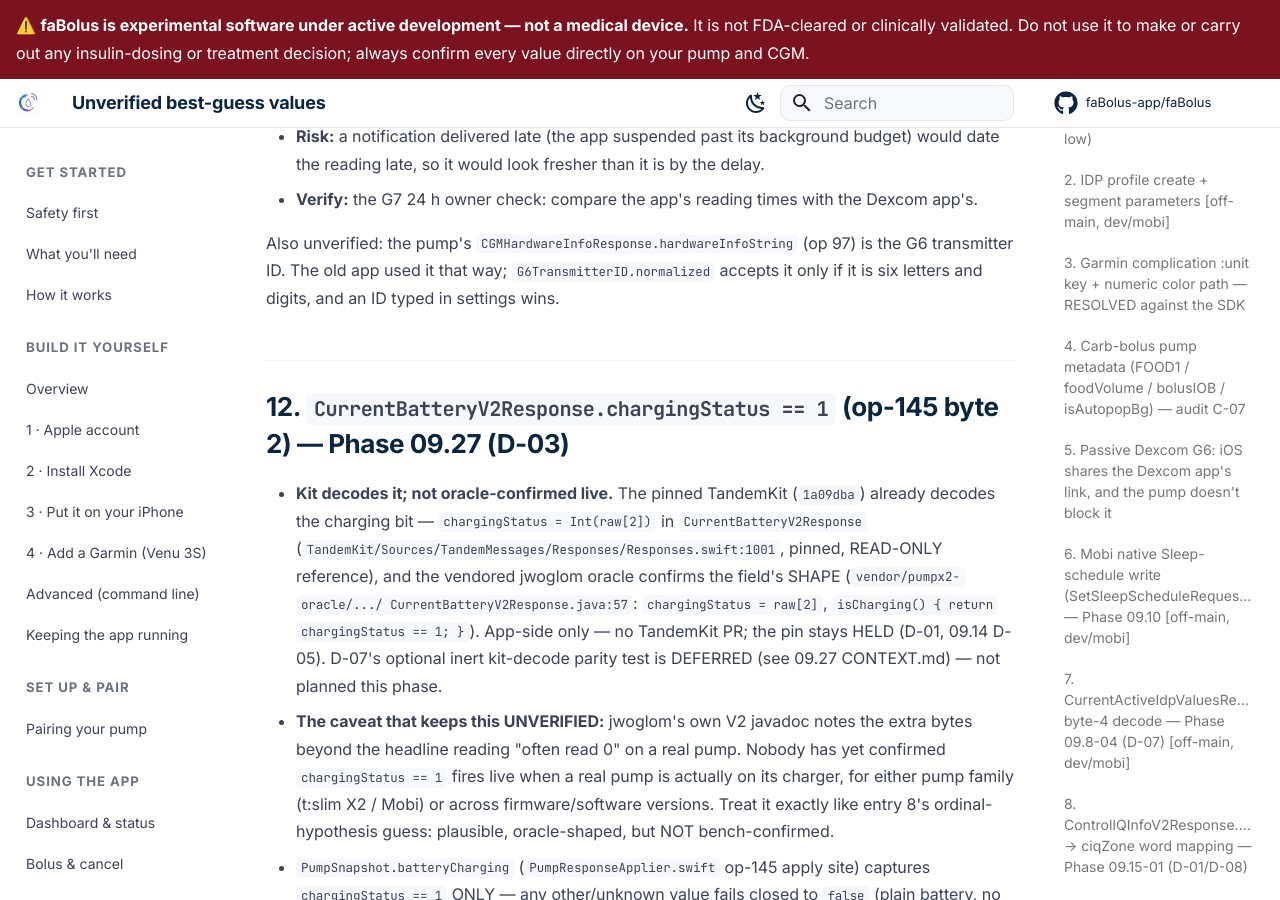
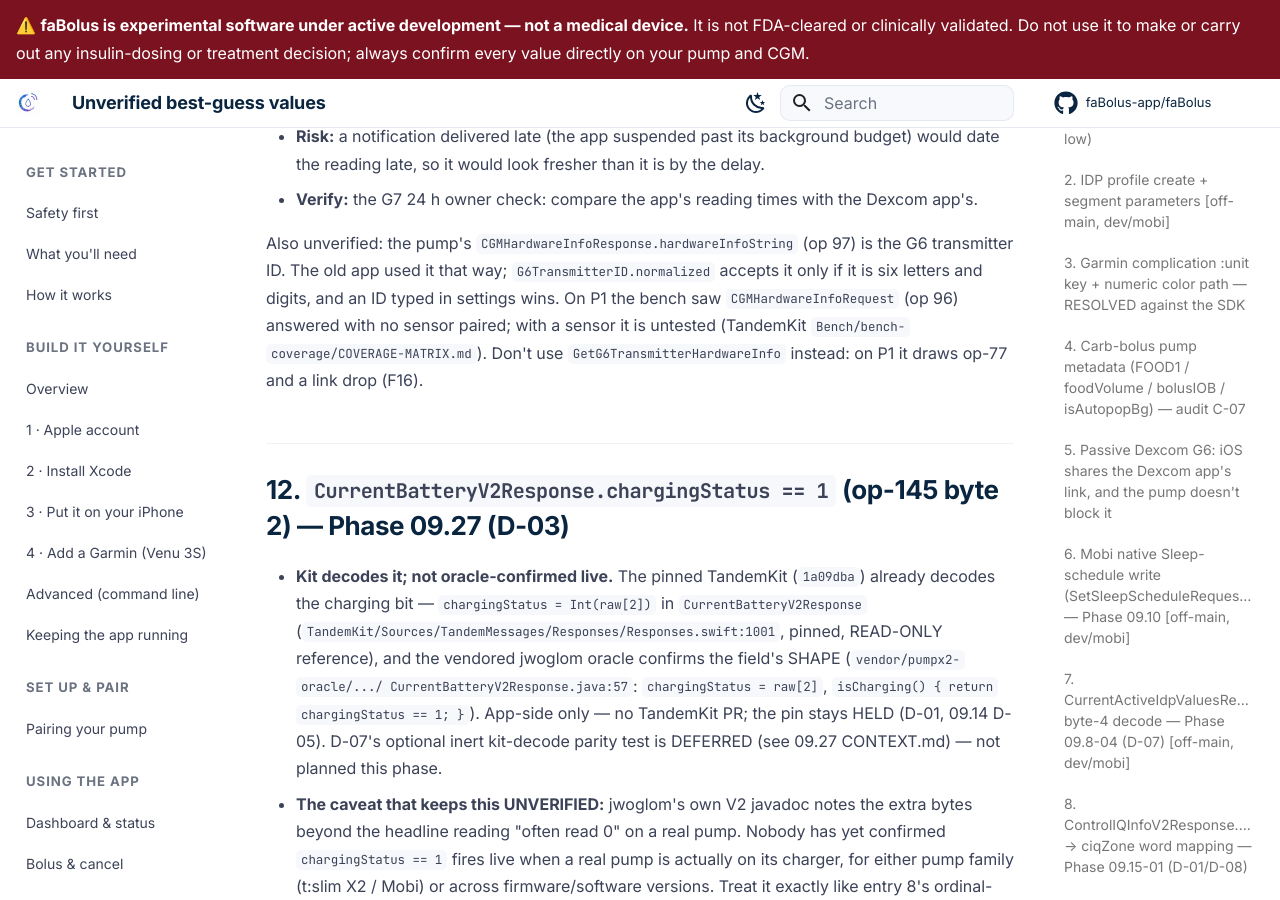
Before and after one commit to faBolus-app/faBolus, an MkDocs documentation site: the page built from docs/UNVERIFIED-GUESSES.md, in a window 1280 px wide and 900 px high, scrolled down 8687 px. Built offline with MkDocs 1.6.1 and Material for MkDocs 9.7.7, drawn with Linux system fonts in a browser that asks for light colours; comment, search, counter and statistics services are not loaded.

Commit message:
docs(cgm): the pump's G6 ID read is bench-checked only without a sensor
Co-Authored-By: Claude Opus 5.5 <noreply@anthropic.com>

```diff
--- a/docs/UNVERIFIED-GUESSES.md
+++ b/docs/UNVERIFIED-GUESSES.md
@@ -246,7 +246,9 @@ branch and must still be resolved before any reintegration onto `main`; entries
 
 Also unverified: the pump's `CGMHardwareInfoResponse.hardwareInfoString` (op 97) is the G6 transmitter
 ID. The old app used it that way; `G6TransmitterID.normalized` accepts it only if it is six letters and
-digits, and an ID typed in settings wins.
+digits, and an ID typed in settings wins. On P1 the bench saw `CGMHardwareInfoRequest` (op 96) answered
+with no sensor paired; with a sensor it is untested (TandemKit `Bench/bench-coverage/COVERAGE-MATRIX.md`).
+Don't use `GetG6TransmitterHardwareInfo` instead: on P1 it draws op-77 and a link drop (F16).
 
 ## 12. `CurrentBatteryV2Response.chargingStatus == 1` (op-145 byte 2) — Phase 09.27 (D-03)
 
```
